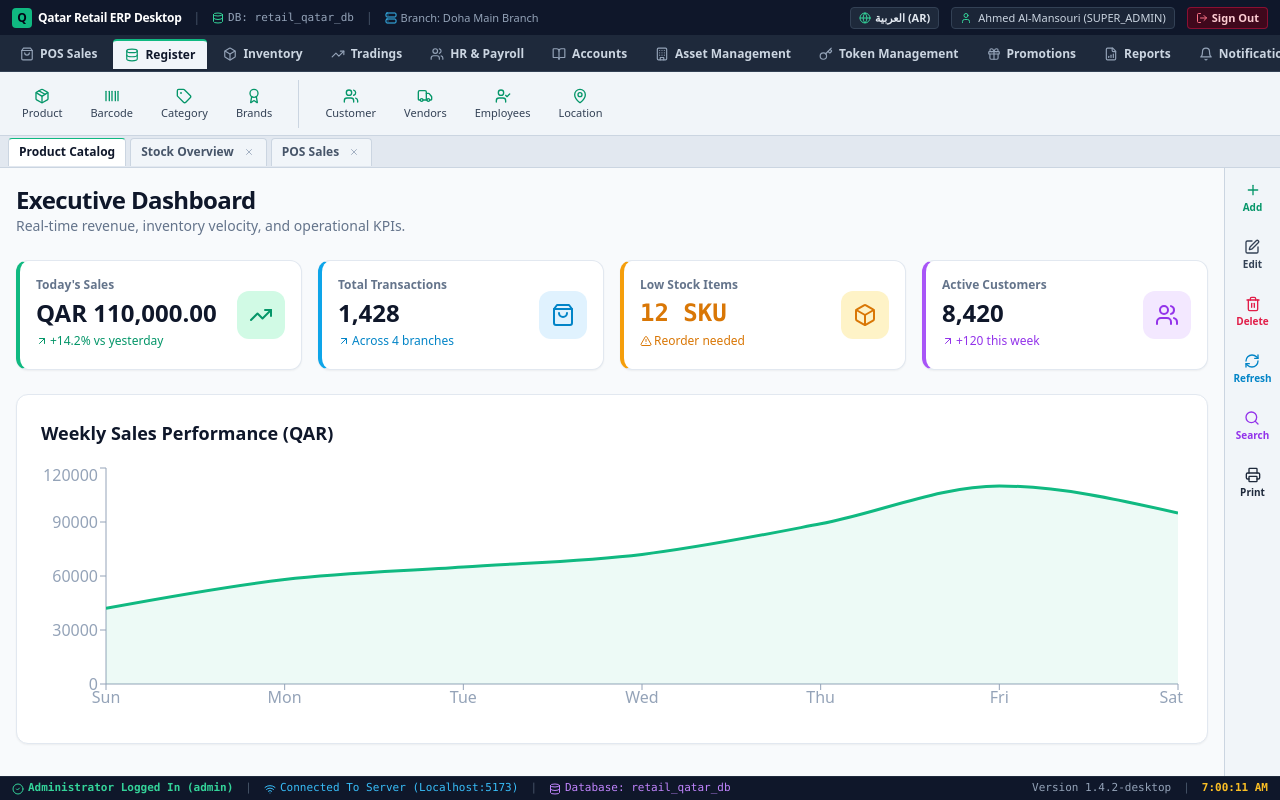
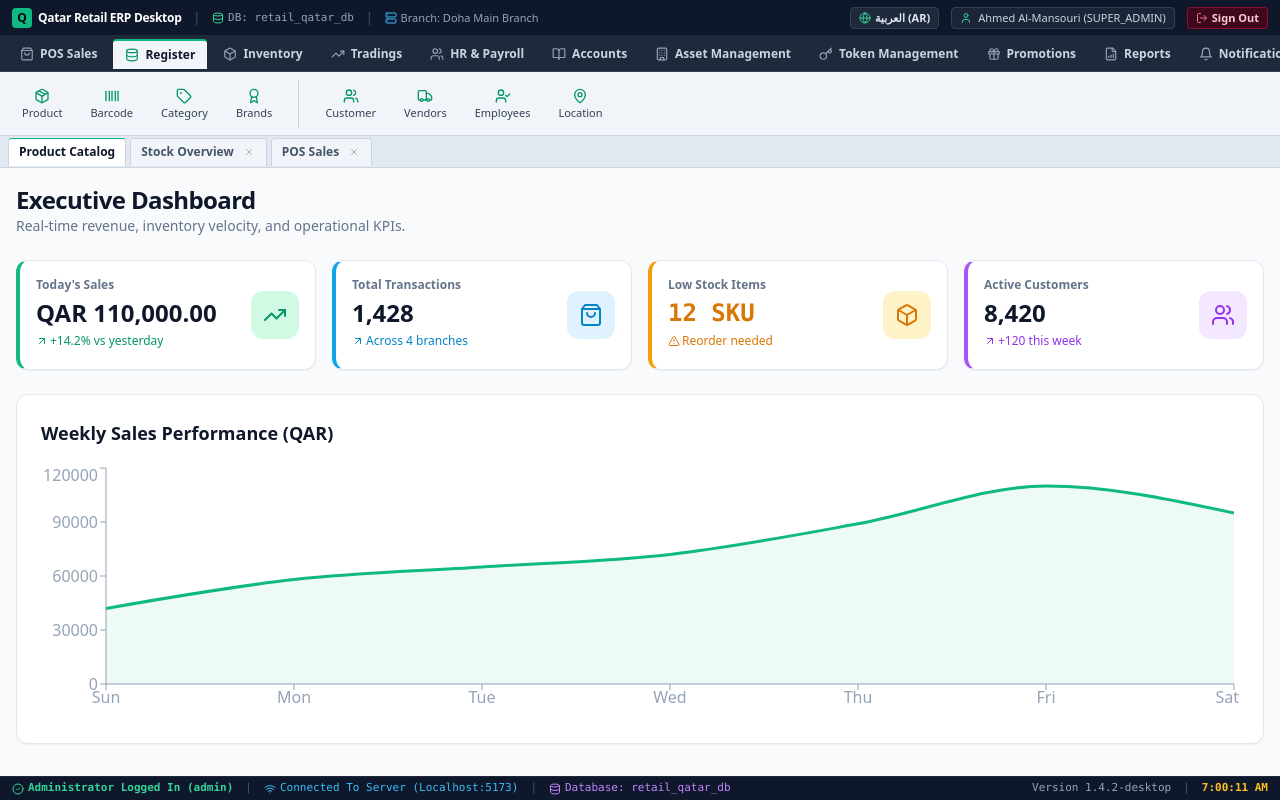
Before and after one commit to resoniratech-svg/Retail_ERP_Frontend, a React (Vite) app in the folder apps/web/: page /auth in a window 1280 px wide. Both pictures are taken after a click on the button "Sign In to ERP". Built offline with nearby package versions, Linux system fonts and the light colour scheme; no server answers.

Commit message:
fix: remove RightActionToolbar column to expand workspace to 100% full width

```diff
--- a/apps/web/src/layouts/ERPLayout/ERPLayout.tsx
+++ b/apps/web/src/layouts/ERPLayout/ERPLayout.tsx
@@ -3,7 +3,6 @@ import { ERPTopHeader } from './components/ERPTopHeader';
 import { MainModuleNavigation } from './components/MainModuleNavigation';
 import { ERPModuleRibbon } from './components/ERPModuleRibbon';
 import { WorkspaceTabs, TabItem } from './components/WorkspaceTabs';
-import { RightActionToolbar } from './components/RightActionToolbar';
 import { ERPStatusBar } from './components/ERPStatusBar';
 import { ERP_TOP_MODULES, TopModuleItem } from './config/moduleNavigation';
 import { useLocation, useNavigate } from 'react-router-dom';
@@ -71,10 +70,9 @@ export const ERPLayout: React.FC<{ children?: React.ReactNode }> = ({ children }
         onCloseTab={handleCloseTab}
       />
 
-      {/* 5. MAIN WORKSPACE WITH RIGHT ACTION BAR */}
+      {/* 5. MAIN WORKSPACE AREA */}
       <div className="flex-1 flex overflow-hidden bg-white">
         <main className="flex-1 overflow-y-auto p-4 bg-slate-50">{children}</main>
-        <RightActionToolbar />
       </div>
 
       {/* 6. BOTTOM STATUS BAR */}
```
